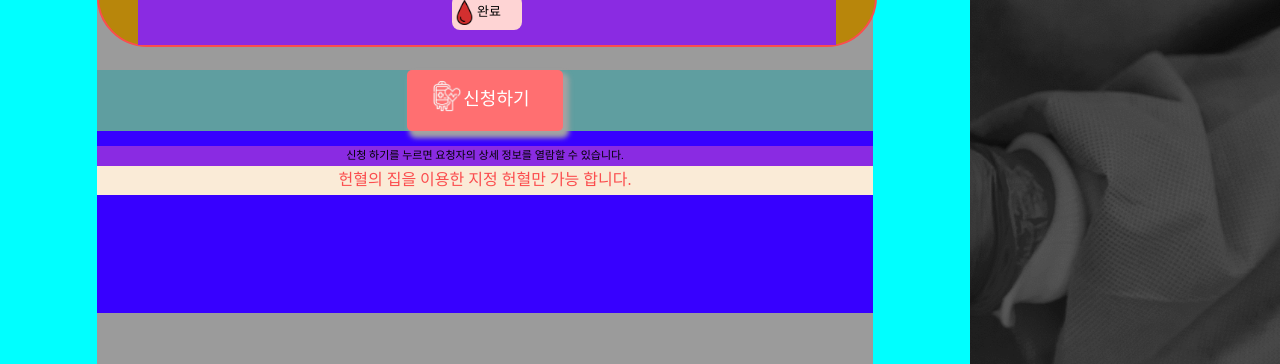
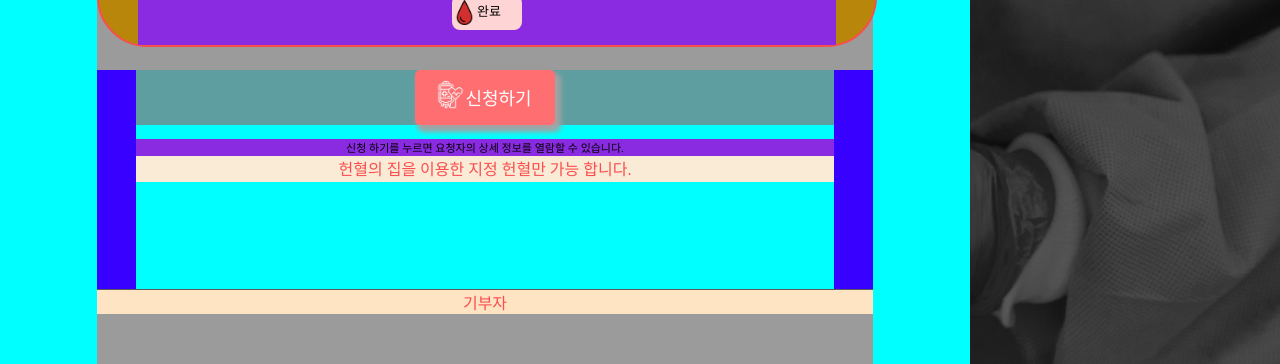
Before and after one commit to santos019/BloodRecovery, a React (Create React App) app in the folder front/: page /test in a window 1280 px wide. Shown: the part 248-612 px from the top of the page. Built offline with nearby package versions, Linux system fonts and the light colour scheme; no server answers; a web font is replaced by a local one.

Commit message:
2021-11-08 16:43 지정헌혈조회/ 인증하기 전까지 [기부자,인증 구현해야됨]

```diff
--- a/front/src/component/Directed/Directed_inquire.css
+++ b/front/src/component/Directed/Directed_inquire.css
@@ -169,44 +169,23 @@
       margin-top: 3%;
       background-color: rgb(55, 0, 255);
   }
-  .Directed-inquire-footer-btn-container{
 
-    width: 100%;
-    height: 25%;
-    float: left;
-    background-color: cadetblue;
-  }
-  .Directed-inquire-footer-btn-class{
-    width: 20%;
-    height: 100%;
-    margin: auto;
-  }
-  .Directed-inquire-footer-info1-class{
-    height: 8%;
-    margin-top: 2%;
-    float: left;
-    width: 100%;
-    background-color: blueviolet;
-    text-align: center;
-    font-size: 11px;
-    color: rgb(0, 0, 0);
-  }
-  .Directed-inquire-footer-info2-class{
-    height: 12%;
-    float: left;
-    width: 100%;
-    background-color: antiquewhite;
-    text-align: center;
-    color: #fb4d4e;
-
-  }
   .Directed-inquire-card-footer-statueIMG{
     float: left;
     width: 25px;
     margin-top: 5px;
   }
-  .Directed-inquire-carad-footer-statustext{
+  .Directed-inquire-card-footer-statustext{
     float: left;
     font-size: 13px;
     margin-top: 6px;
   }
+  .Directed-inquire-footer-applicant{
+    float:left;
+    width: 100%;
+    height: auto;
+    background-color: bisque;
+    text-align: center;
+    border-top:1px solid rgb(91, 92, 91) ;
+    color: #fb4d4e;
+  }
--- a/front/src/component/Directed/Directed_inquire.js
+++ b/front/src/component/Directed/Directed_inquire.js
@@ -1,4 +1,4 @@
-import React,{useEffect, useState} from "react";
+import React, { useEffect, useState } from "react";
 import { withRouter } from "react-router";
 import Menu_left_nav from '../Common/Header/Menu_left_nav';
 import DIRECTEDIMG from '../../Img/DIRECTEDIMG.png';
@@ -11,53 +11,74 @@ import SIVER from "../../Img/Grade/3_silver.png";
 import GOLD from "../../Img/Grade/2_gold.png";
 import VIP from "../../Img/Grade/1_vip.png";
 import axios from "axios";
+import Directed_inquire_default from "./Directed_inquire_default";
+import Directed_inquire_default_data from "./Directed_inquire_default_dats";
 import './Directed_inquire.css';
 
 
 const Directed_inquire = (id) => {
-const [getData,setGetData]=useState();
+    const [getData, setGetData] = useState();
+    const [viewData,setViewData]=useState(false);
+    const [getApplicants,setGetApplicants]=useState();
     const sendValue = () => {
         id.getsetValue3()
 
+
+    }
+    const getValue=()=>{
+
+        setViewData(!viewData);
+        console.log("test")
     }
     useEffect(() => {
         axios
-            .get("http://ec2-18-219-208-124.us-east-2.compute.amazonaws.com:8000/direct/directedItem/"+id.id)
+            .get("http://bloodrecovery-lb-1423483073.us-east-2.elb.amazonaws.com:8000/direct/directedItem/" + id.id)
 
-            .then(function(response){
+            .then(function (response) {
 
                 setGetData(response);
-                console.log("response",response)
+                console.log("response", response)
+
+            });
+
+    }, []);
+    useEffect(() => {
+        axios
+            .get("http://bloodrecovery-lb-1423483073.us-east-2.elb.amazonaws.com:8000/direct/directedItem/" + id.id+"/applicants")
+
+            .then(function (response) {
+
+                setGetApplicants(response);
+                console.log("response", response)
 
             });
 
     }, []);
 
-    const writeStatue=(status)=>
-    {
-        if(status===false)
-        return "진행중";
+    const writeStatue = (status) => {
+        if (status === false)
+            return "진행중";
         else return "완료"
 
 
     }
-    const dividedate=(inputdate)=>{
+    const dividedate = (inputdate) => {
 
-        var redate="";
-        for(var i in inputdate)
-        {   if(inputdate[i]=="T")break;
+        var redate = "";
+        for (var i in inputdate) {
+            if (inputdate[i] == "T") break;
 
-            redate = redate+ inputdate[i];
+            redate = redate + inputdate[i];
         }
         return redate;
 
     }
-    const levelIMG=(level)=>{
+    const levelIMG = (level) => {
 
-        if(level===1) return BRONZE;
-        else if(level===2) return SIVER;
-        else if(level===3) return GOLD;
-        else if(level===4) return VIP;
+        if (level === 1) return BRONZE;
+        else if (level === 2) return SIVER;
+        else if (level === 3) return GOLD;
+        else if (level === 4) return VIP;
     }
 
     return (
@@ -100,27 +121,21 @@ const [getData,setGetData]=useState();
                                 </div>
                             </div>
                             <div className="Directed-inquire-card-context-class">
-                               {getData?.data.contents}
+                                {getData?.data.contents}
                             </div>
                             <div className="Directed-inquire-card-footer-class">
                                 <div className="Directed-inquire-card-footer-status">
                                     <img src={BLOODDROPIMG} className="Directed-inquire-card-footer-statueIMG"></img>
-                                    <div className="Directed-inquire-carad-footer-statustext">{writeStatue(getData?.data.completeStatus)}</div>
+                                    <div className="Directed-inquire-card-footer-statustext">{writeStatue(getData?.data.completeStatus)}</div>
                                 </div>
                             </div>
                         </div>
                     </div>
                     <div className="Directed-inquire-footer-container">
-                        <div className="Directed-inquire-footer-btn-container">
-                            <div className="Directed-inquire-footer-btn-class">
-                                <Common_Button_IMG name={"신청하기"} imgname={DIRECTED_BUTTON_IMG}></Common_Button_IMG>
-                            </div>
-                        </div>
-                        <div className="Directed-inquire-footer-info1-class">
-                            신청 하기를 누르면 요청자의 상세 정보를 열람할 수 있습니다.
-                        </div>
-                        <div className="Directed-inquire-footer-info2-class">
-                            헌혈의 집을 이용한 지정 헌혈만 가능 합니다.
+                    {viewData===true?<Directed_inquire_default_data id={id}></Directed_inquire_default_data>
+                        :<Directed_inquire_default id={id} getValue={getValue}></Directed_inquire_default>}
+                        <div className="Directed-inquire-footer-applicant">
+                            기부자
                         </div>
                     </div>
                 </div>
--- /dev/null
+++ b/front/src/component/Directed/Directed_inquire_default.css
@@ -0,0 +1,39 @@
+.Directed-inquire-default-footer-container{
+    float: left;
+    width: 90%;
+    height: 90%;
+    margin-left: 5%;
+    margin-right: 5%;
+    background-color: aqua;
+}
+.Directed-inquire-default-footer-btn-container{
+
+    width: 100%;
+    height: 25%;
+    float: inline-start;
+    background-color: cadetblue;
+  }
+  .Directed-inquire-default-footer-btn-class{
+    width: 20%;
+    height: 100%;
+    margin: auto;
+  }
+  .Directed-inquire-default-footer-info1-class{
+    height: 8%;
+    margin-top: 2%;
+    float: left;
+    width: 100%;
+    background-color: blueviolet;
+    text-align: center;
+    font-size: 11px;
+    color: rgb(0, 0, 0);
+  }
+  .Directed-inquire-default-footer-info2-class{
+    height: 12%;
+    float: left;
+    width: 100%;
+    background-color: antiquewhite;
+    text-align: center;
+    color: #fb4d4e;
+
+  }
--- /dev/null
+++ b/front/src/component/Directed/Directed_inquire_default.js
@@ -0,0 +1,56 @@
+import React, { useEffect, useState } from "react";
+import DIRECTED_BUTTON_IMG from "../../Img/DirectedIMG/DIRECTEDIMGWHITE.png";
+import Common_Button_IMG from "../Common/Button/Common_Button_IMG";
+import Directed_inquire_default_data from "./Directed_inquire_default_dats";
+import axios from "axios";
+import './Directed_inquire_default.css';
+const Directed_inquire_default = (id) => {
+const [context,setContext]=useState(false)
+   var sendname="";
+
+    const beaApplicant = () => {
+        if (sessionStorage.getItem("userId") == null) {
+            alert("로그인해주세요")
+        }
+        else {
+           // setContext(!context)
+            id.getValue();
+        }
+
+
+        // axios
+        //     .post("http://bloodrecovery-lb-1423483073.us-east-2.elb.amazonaws.com:8000/direct/directedItem/" + id.id + "/applicant", { applicantId: sessionStorage.getItem("userId") })
+        //     // .params(
+        //     //     {
+        //     //         "applicantId":sessionStorage.getItem("userId")
+        //     //     }
+        //     // )
+        //     .then(function (response) {
+
+        //         console.log("response", response)
+
+        //     });
+
+
+    }
+    return (
+
+        <div className="Directed-inquire-default-footer-container">
+              {/* {context===true?<Directed_inquire_default_data></Directed_inquire_default_data>:null} */}
+            <div className="Directed-inquire-default-footer-btn-container">
+                <div className="Directed-inquire-default-footer-btn-class" onClick={beaApplicant}>
+                    <Common_Button_IMG name={"신청하기"} imgname={DIRECTED_BUTTON_IMG}></Common_Button_IMG>
+                </div>
+            </div>
+            <div className="Directed-inquire-default-footer-info1-class">
+                신청 하기를 누르면 요청자의 상세 정보를 열람할 수 있습니다.
+            </div>
+            <div className="Directed-inquire-default-footer-info2-class">
+                헌혈의 집을 이용한 지정 헌혈만 가능 합니다.
+            </div>
+
+        </div>
+
+    )
+}
+export default Directed_inquire_default;
--- /dev/null
+++ b/front/src/component/Directed/Directed_inquire_default_dats.js
@@ -0,0 +1,51 @@
+import React,{useEffect, useState} from "react";
+import "./Directed_inquire_default_data.css";
+import Common_Button_IMG from "../Common/Button/Common_Button_IMG";
+import DIRECTED_BUTTON_IMG from "../../Img/DirectedIMG/DIRECTEDIMGWHITE.png";
+import axios from "axios";
+const Directed_inquire_default_data=(id)=>{
+const [getData,setGetData]=useState();
+    useEffect(() => {
+        axios
+            .get("http://bloodrecovery-lb-1423483073.us-east-2.elb.amazonaws.com:8000/direct/directedItem/" + id.id.id+"/patient")
+
+            .then(function (response) {
+
+                setGetData(response);
+                console.log("response", response)
+
+            });
+
+    }, []);
+
+    return(
+        <div className="Directed-inquire-default-data-container">
+            <div className="Directed-inquire-default-class">
+                <div className="Directed-inquire-default-data1">
+                    지정헌혈 정보
+                </div>
+                <div className="Directed-inquire-default-data2">
+                    환자 성명:{getData?.data.patientName}
+                </div>
+                <div className="Directed-inquire-default-data2">
+                    의료기관명:{getData?.data.hospitalName}
+                </div>
+                <div className="Directed-inquire-default-data2">
+                    병실호수:{getData?.data.roomNumber}
+                </div>
+            </div>
+            <div className="Directed-inquire-default-btn-container">
+                <div className="Directed-inquire-default-btn-class">
+            <Common_Button_IMG name={"인증하기"} imgname={DIRECTED_BUTTON_IMG}></Common_Button_IMG>
+            {console.log("tet",id.id.id)}
+            </div>
+            <div className="Directed-inquire-default-info-container">
+                <div className="Directed-inqire-default-info">
+                    요청 기간 이내에 지정헌혈 인증을 완료해주세요.
+                </div>
+            </div>
+        </div>
+        </div>
+    )
+}
+export default Directed_inquire_default_data;
--- a/front/src/component/Directed/Directed_main.js
+++ b/front/src/component/Directed/Directed_main.js
@@ -61,7 +61,7 @@ const Directed_main=(props)=>{
     {console.log("zzzzzzzzzzzzzzzzzzzzzzz")}
     useEffect(() => {
         axios
-            .get("http://ec2-18-219-208-124.us-east-2.compute.amazonaws.com:8000/direct")
+            .get("http://bloodrecovery-lb-1423483073.us-east-2.elb.amazonaws.com:8000/direct")
         //     .data(
         //         {id: ,
         // requesterId: ,
--- a/front/src/component/Login/Login_main.js
+++ b/front/src/component/Login/Login_main.js
@@ -29,7 +29,7 @@ const Login_main=(props)=>{
     console.log("id", loginId, "password", loginPassword);
     console.log(inputs);
     axios
-      .post("http://ec2-18-219-208-124.us-east-2.compute.amazonaws.com:8000/user/login", JSON.stringify(inputs), {
+      .post("http://bloodrecovery-lb-1423483073.us-east-2.elb.amazonaws.com:8000/user/login", JSON.stringify(inputs), {
         headers: {
           "Content-Type": `application/json`,
         },
```
Also changed, not shown: front/src/component/Directed/Directed_inquire_default_data.css (added, +46 -0 lines).
